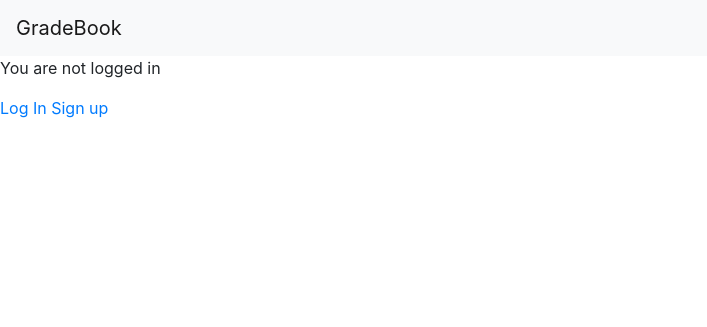
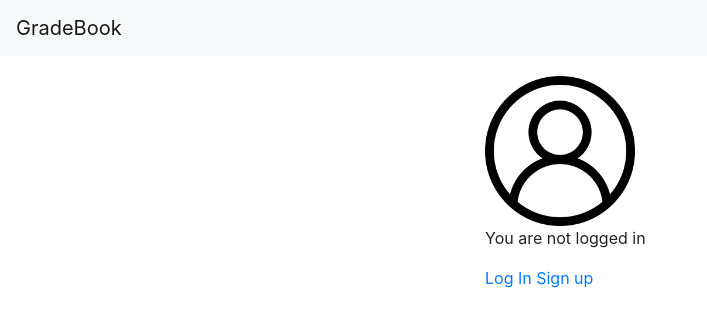
Before and after one commit to AndreiR1703/gradebook, a Django app: page /gradebook/ in a window 1280 px wide. Shown: the top 327 px of the page, without its empty margins (0-707 px from the left). Run offline with Django 4.2, Linux system fonts and the light colour scheme.

Commit message:
usericon

```diff
--- a/finalproject/static/css/base.css
+++ b/finalproject/static/css/base.css
@@ -1,3 +1,15 @@
+div.home {
+  max-width: 350px;
+  margin: auto;
+  border-radius: 10px;
+  padding: 20px;
+}
+
+img.usericon {
+  width: 150px;
+  height: 150px;
+}
+
 div.form {
   max-width: 350px;
   margin: auto;
--- a/templates/home.html
+++ b/templates/home.html
@@ -1,12 +1,19 @@
 {% extends "base.html" %}
+{% load static %}
 {% block title %}Home page{% endblock %}
 {% block content %}
     {% if user.is_authenticated %}
-        Hi {{user.username}}!
-        <p><a href="{% url 'logout' %}">Log out</a></p>
+        <div class="home">
+            <img src="{% static 'user-icon.png' %}" class="usericon">
+            <p>Hi {{user.username}}!</p>
+            <p><a href="{% url 'logout' %}">Log out</a></p>
+        </div>
     {% else %}
-        <p>You are not logged in</p>
-        <a href="{% url 'login' %}">Log In</a>
-        <a href="{% url 'signup' %}">Sign up</a>
+        <div class="home">
+            <img src="{% static 'user-icon.png' %}" class="usericon">
+            <p>You are not logged in</p>
+            <a href="{% url 'login' %}">Log In</a>
+            <a href="{% url 'signup' %}">Sign up</a>
+        </div>
     {% endif %}
 {% endblock %}
```
Also changed, not shown: db.sqlite3, finalproject/static/user-icon.png (added).
